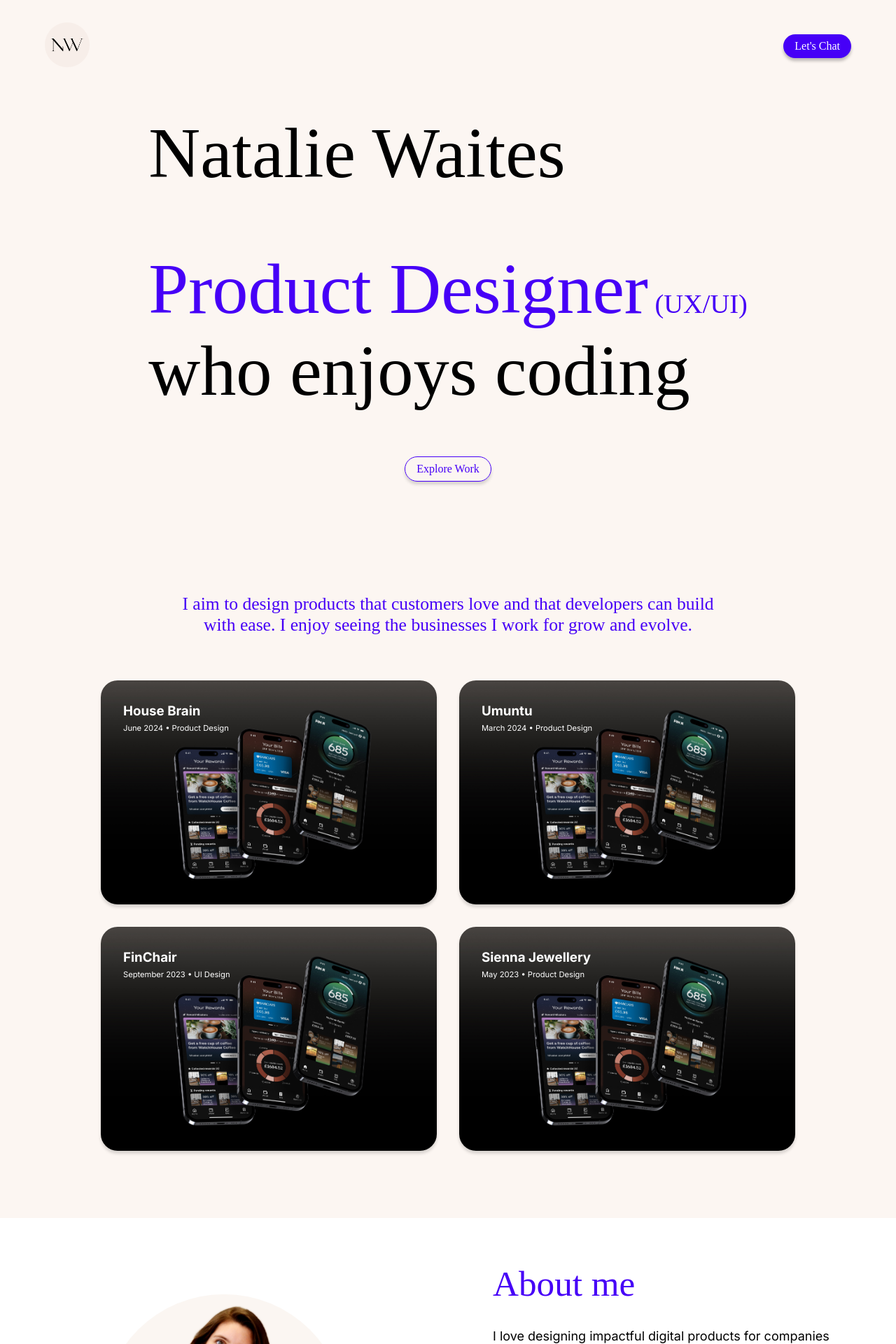
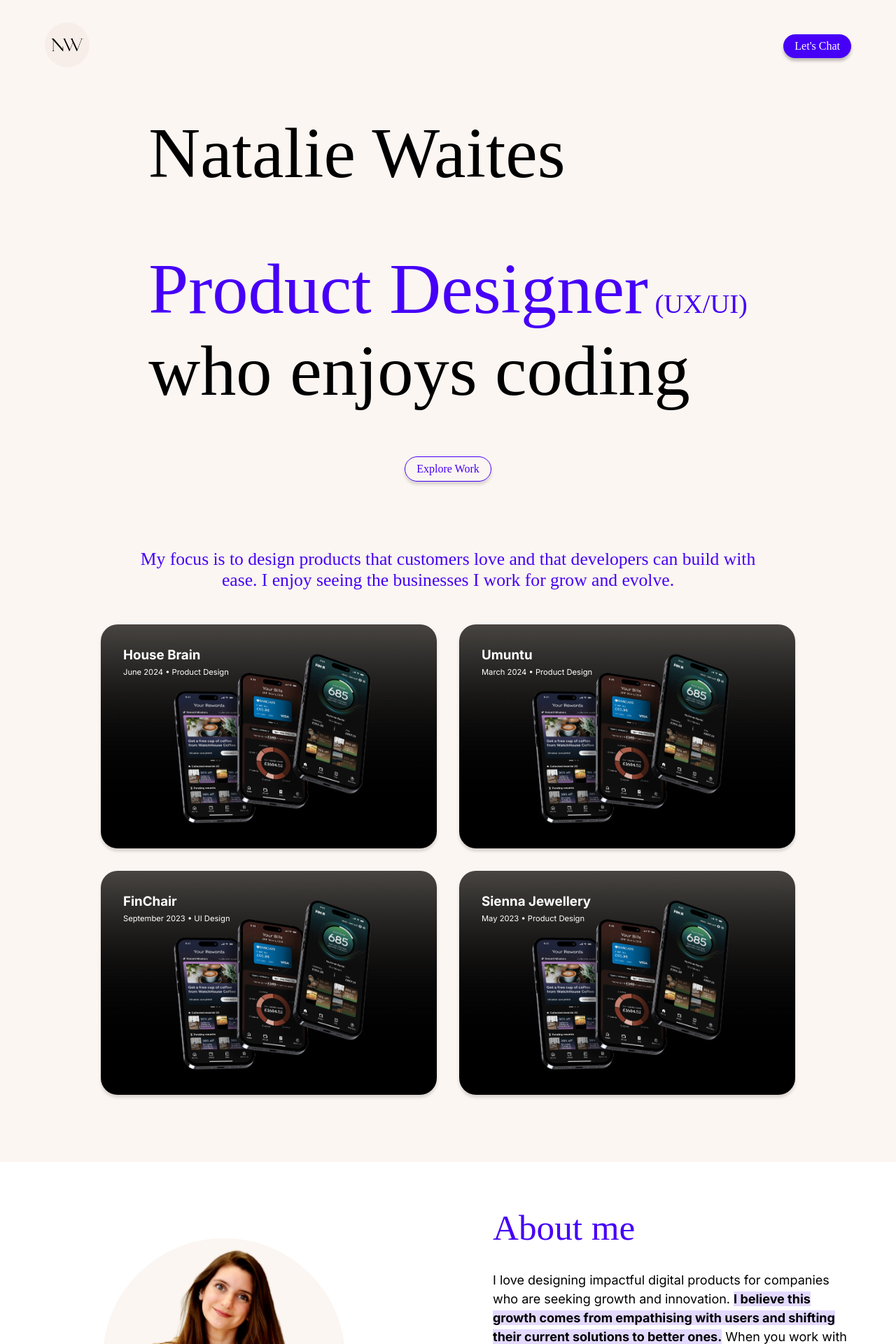
Before and after one commit to nataliejade9/personal-website, a Next.js app: page / in a window 1280 px wide. Shown: the top 1920 px of the page at 70% size. Built offline with nearby package versions, Linux system fonts and the light colour scheme.

Commit message:
layout edits

```diff
--- a/src/app/globals.css
+++ b/src/app/globals.css
@@ -14,6 +14,7 @@
 html,
 body {
   font-size: 16px;
+  scroll-behavior: smooth;
 }
 
 body {
--- a/src/app/page.js
+++ b/src/app/page.js
@@ -14,14 +14,15 @@ export default function Home() {
           <div>who enjoys coding</div>
         </h1>
         <div className={styles.exploreWork}>
-        <Button type="Secondary" label="Explore Work" href="/"/>
+        <Button type="Secondary" label="Explore Work" href="#work"/>
         </div>
       </div>
 
+      <div className={styles.work}>
+        <div className={styles.statement}>
+          <h2>My focus is to design products that customers love and that developers can build with ease. I enjoy seeing the businesses I work for grow and evolve.</h2>
+        </div>
         <ul className={styles.projects}>
-      <div className={styles.statement}>
-        <h2>I aim to design products that customers love and that developers can build with ease. I enjoy seeing the businesses I work for grow and evolve.</h2>
-      </div>
           <li className={styles.projectOne}>
             <Link href="/project-one">
               <h3>House Brain</h3>
@@ -47,7 +48,7 @@ export default function Home() {
             </Link>
           </li>
         </ul>
-
+      </div>
       <div className={styles.profileBanner}>
           <div className={styles.containerLeft}>
             <Image className={styles.profile} src="/natalie-office.jpg" alt="Portrait photo of Natalie Waites" width={4196} height={2241}/>
--- a/src/app/page.module.css
+++ b/src/app/page.module.css
@@ -12,7 +12,7 @@
 }
 
 .hero {
-  padding-top: 10rem;
+  padding: 10rem 4rem 0 4rem;
 }
 
 .highlight {
@@ -25,14 +25,13 @@
 }
 
 .exploreWork {
-  padding: 4rem;
+  padding: 4rem 0 3rem 0;
   text-align: center;
 }
 
 .statement {
-  max-width: 80ch;
   text-align: center;
-  padding-bottom: 2rem;
+  padding: 0 12rem;
 }
 
 .statement h2 {
@@ -154,7 +153,7 @@
 }
 
 .contactInner {
-  max-width: 30ch;
+  max-width: 40ch;
 }
 
 .contactInner > p, .contactInner > h2 {
```
Lines whose indentation alone changed are shown as unchanged.
